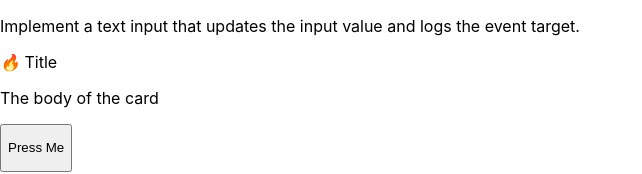
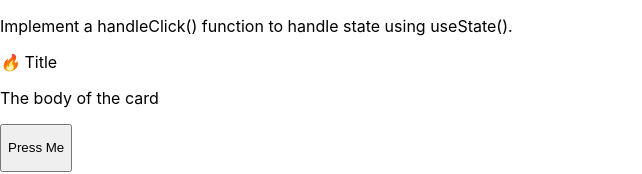
Before and after one commit to caoviv/Fireship.io-React-Challenges, a React (Create React App) app: page / in a window 1280 px wide. Shown: the top 174 px of the page, without its empty margins (0-642 px from the left). Built offline with nearby package versions, Linux system fonts and the light colour scheme.

Commit message:
update challenge display

```diff
--- a/src/components/DisplayChallenge.jsx
+++ b/src/components/DisplayChallenge.jsx
@@ -1,5 +1,7 @@
 function DisplayChallenge({ name }) {
-  return <p>Implement a text input that updates the input value and logs the event target.</p>;
+  return (
+    <p>Implement a handleClick() function to handle state using useState().</p>
+  );
 }
 
 export default DisplayChallenge;
```
